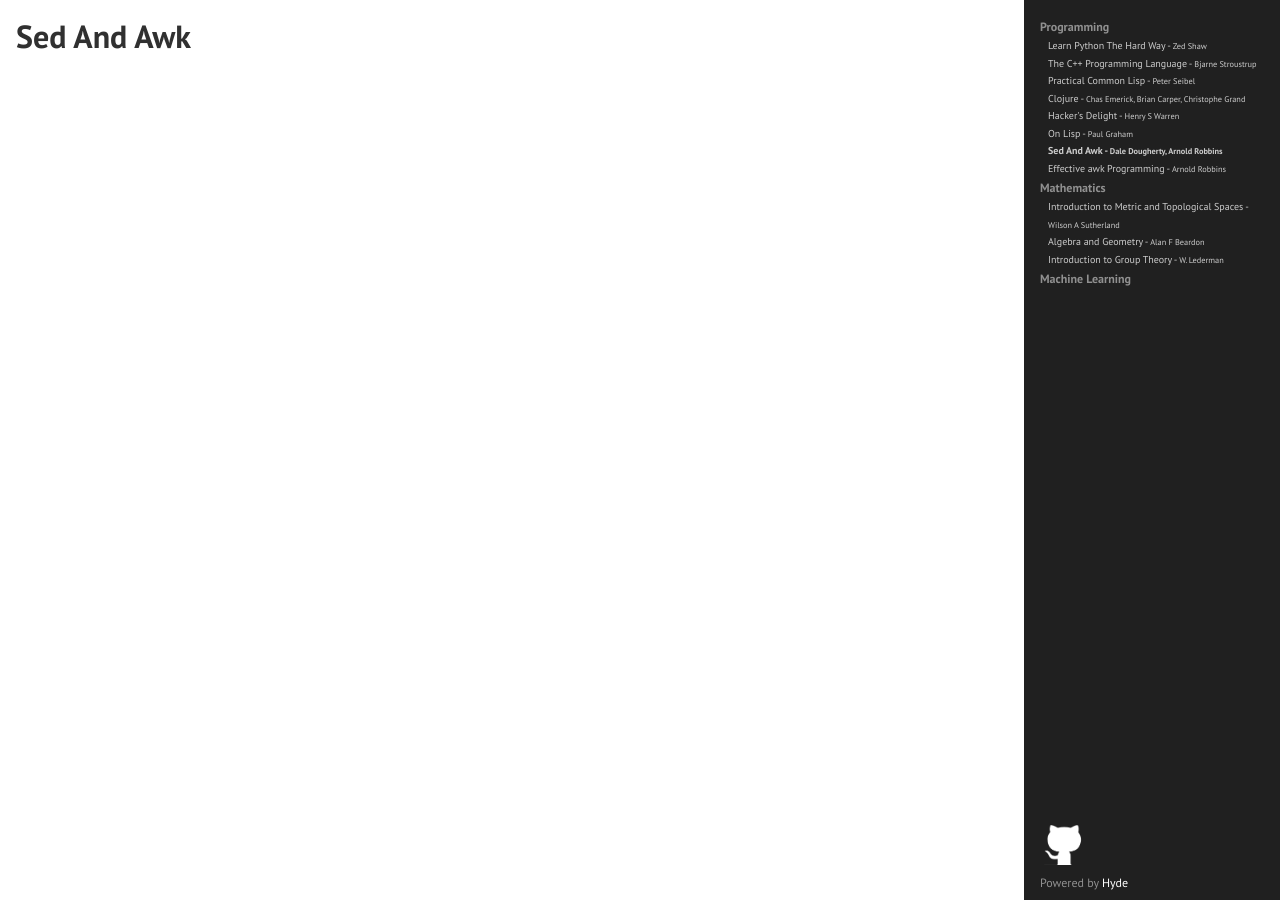
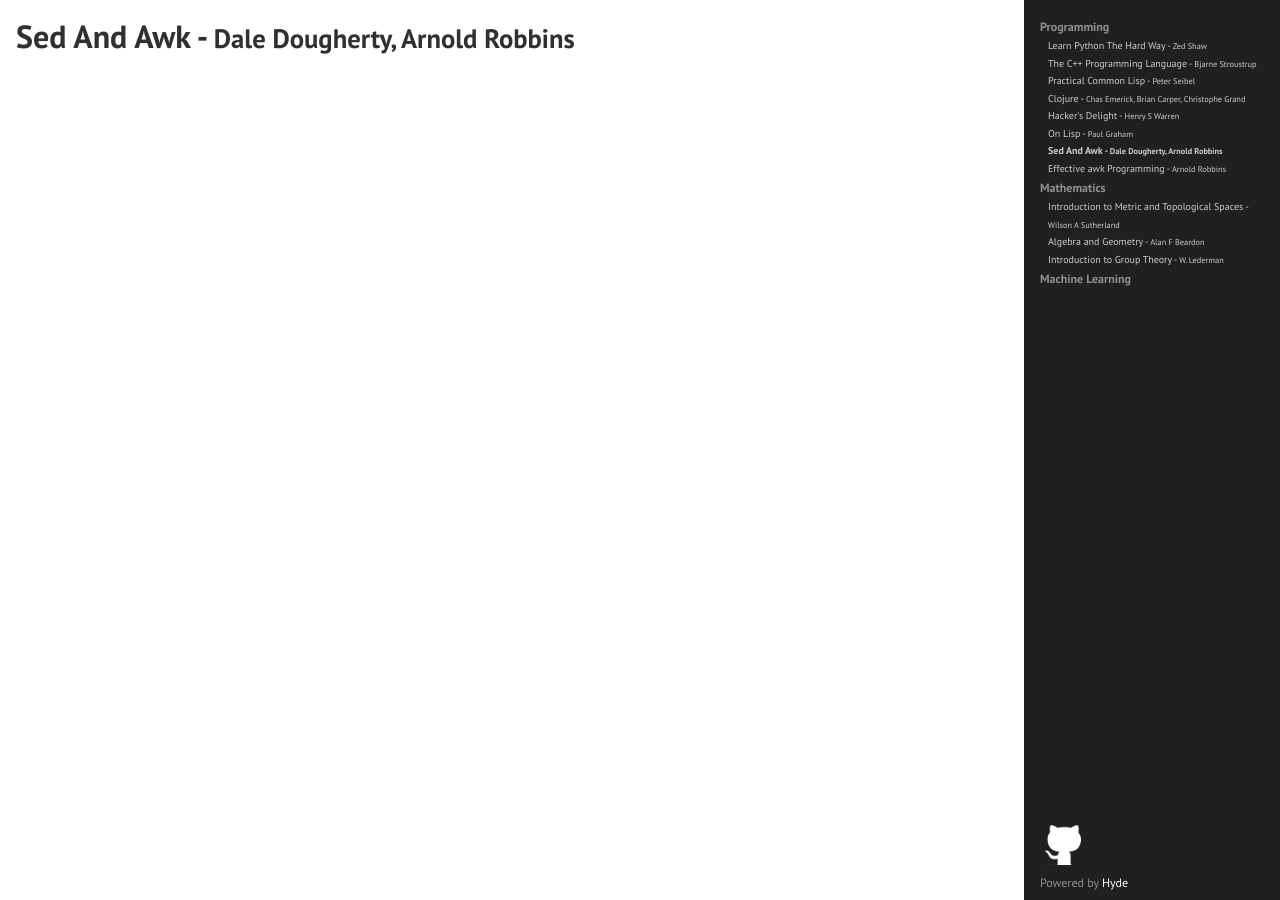
Before and after one commit to Corei13/notes, a Jekyll site: the page built from Programming/Sed And Awk - Dale Dougherty, Arnold Robbins/notes.md, in a window 1280 px wide. Built offline with Jekyll 4.4.1, drawn with Linux system fonts in a browser that asks for light colours; Markdown is read by kramdown in place of the engine named in the settings.

Commit message:
minor changes

```diff
--- a/_includes/head.html
+++ b/_includes/head.html
@@ -7,7 +7,7 @@
   <meta name="viewport" content="width=device-width, initial-scale=1.0, maximum-scale=1">
 
   <title>
-    {{ page.title }} &middot; {{ site.title }}
+    {{ page.title }} - {{ page.author }} &middot; {{ site.title }}
   </title>
 
   <!-- CSS -->
--- a/_layouts/page.html
+++ b/_layouts/page.html
@@ -3,6 +3,6 @@ layout: default
 ---
 
 <div class="page">
-  <h1 class="page-title">{{ page.title }}</h1>
+  <h1 class="page-title">{{ page.title }} - <small>{{ page.author }}</small></h1>
   {{ content }}
 </div>
```
